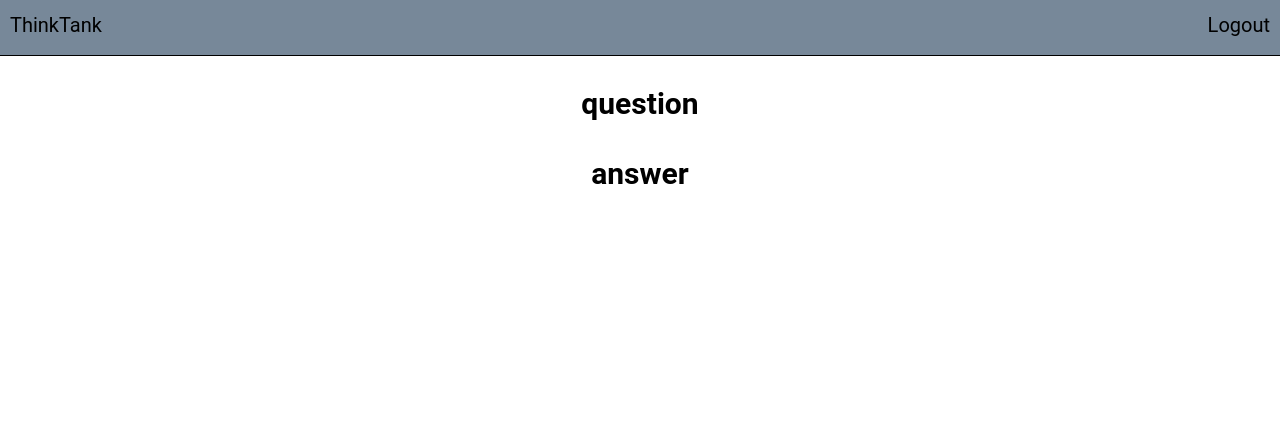
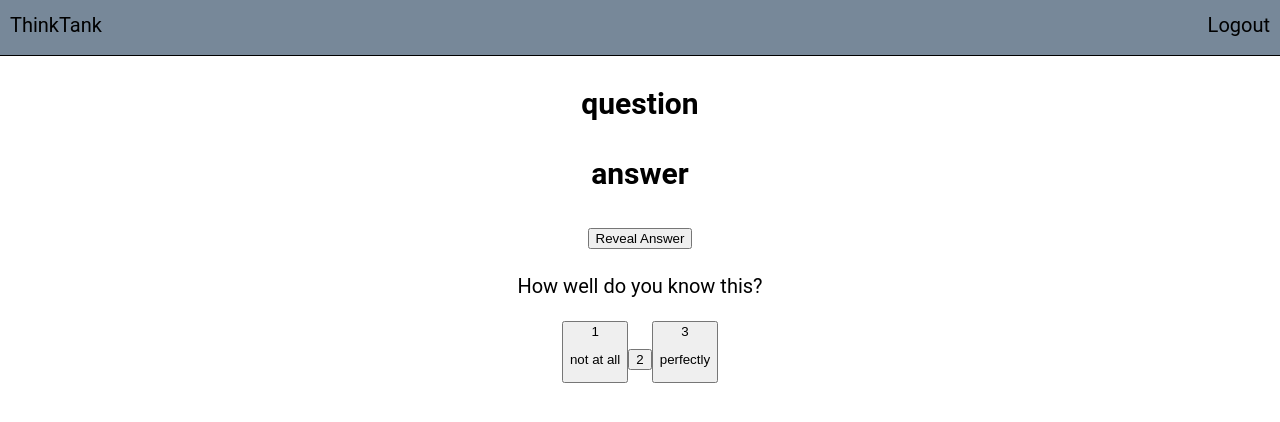
Before and after one commit to challey17/thinktank-client, a React (Create React App) app: page /exampledeck/2 in a window 1280 px wide. Shown: the top 422 px of the page. Built offline with nearby package versions, Linux system fonts and the light colour scheme.

Commit message:
wireframes complete

```diff
--- a/src/App.css
+++ b/src/App.css
@@ -18,7 +18,7 @@ body {
 }
 /* landing page*/
 .landing-page {
-  margin-top: 30%;
+  margin-top: 10%;
   padding-top: 5px;
   padding-bottom: 5px;
 }
--- a/src/App.js
+++ b/src/App.js
@@ -4,7 +4,7 @@ import { Route } from "react-router-dom";
 import LandingPage from "./LandingPage/LandingPage";
 import SignupForm from "./SignupForm/SignupForm";
 import LoginForm from "./LoginForm/LoginForm";
-import Cards from "./Cards/Cards";
+import StudyMode from "./StudyMode/SudyMode";
 import "./App.css";
 import Homepage from "./HomePage/HomePage";
 import data from "./STORE";
@@ -31,7 +31,7 @@ class App extends Component {
           <Route
             exact
             path="/exampledeck/:id"
-            render={(props) => <Cards data={data} {...props} />}
+            render={(props) => <StudyMode data={data} {...props} />}
           />
         </div>
       </Context.Provider>
--- /dev/null
+++ b/src/Card/Card.js
@@ -0,0 +1,26 @@
+import React, { Component } from "react";
+
+// CARD FLIP? create a front/question div and a back/answer div
+//show/ hide on click?
+// or a CSS transition
+export default class Card extends Component {
+  render() {
+    return (
+      <div className="card">
+        <h2>question</h2>
+        <h2>answer</h2>
+        <button className="reveal-answer">Reveal Answer</button>
+        <p>How well do you know this?</p>
+        <div className="rating-container">
+          <button className="difficulty-rating">
+            1 <p>not at all</p>
+          </button>
+          <button className="difficulty-rating">2</button>
+          <button className="difficulty-rating">
+            3 <p>perfectly</p>
+          </button>
+        </div>
+      </div>
+    );
+  }
+}
--- a/src/Cards/Cards.js
+++ b/src/StudyMode/SudyMode.js
@@ -1,13 +1,13 @@
 import React from "react";
 import Navbar from "../NavBar/NavBar";
+import Card from "../Card/Card";
 
-export default class Cards extends React.Component {
+export default class StudyMode extends React.Component {
   render() {
     return (
       <div>
         <Navbar />
-        <h2>question</h2>
-        <h2>answer</h2>
+        <Card />
       </div>
     );
   }
```
